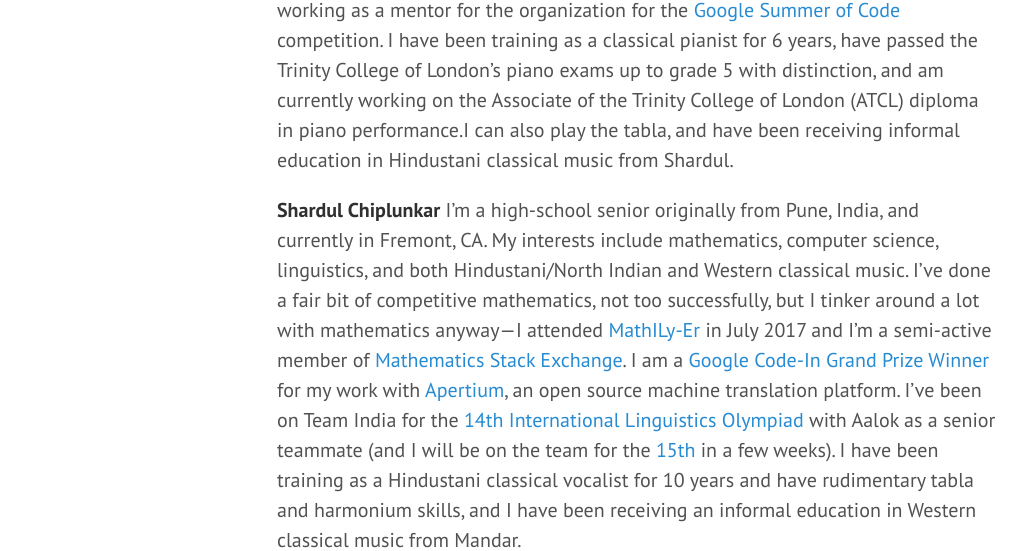
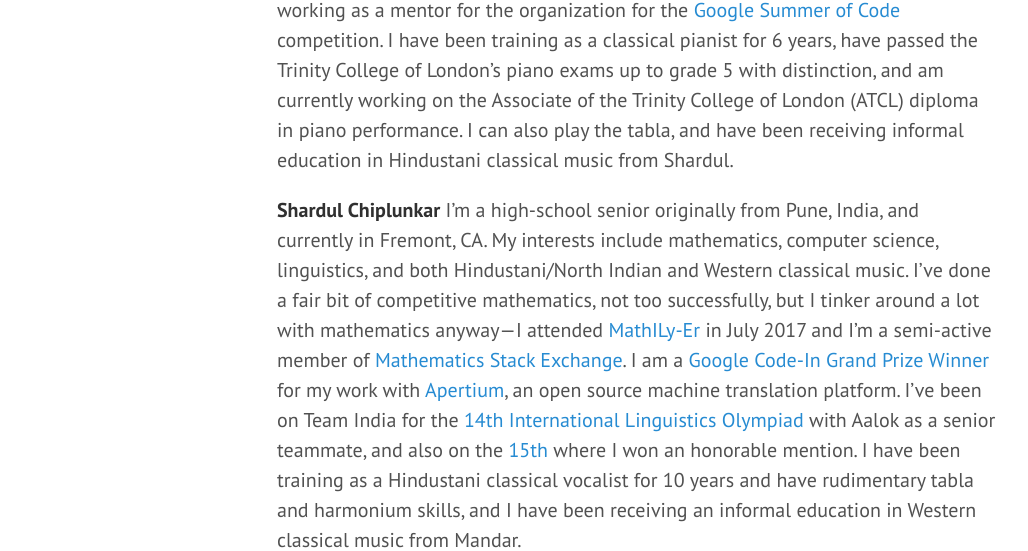
Before and after one commit to theshorttamperedclavier/theshorttamperedclavier.github.io, a Jekyll site: the page built from about.md, in a window 1280 px wide. Shown: the part 759-1310 px from the top of the page, without its empty margins (3-1031 px from the left). Built offline with Jekyll 4.4.1, drawn with Linux system fonts in a browser that asks for light colours; nearby versions of some CDN libraries; some web fonts are replaced.

Commit message:
Update bio

```diff
--- a/about.md
+++ b/about.md
@@ -28,7 +28,7 @@ the [Google Summer of Code](https://summerofcode.withgoogle.com) competition. I
 have been training as a classical pianist for 6 years, have passed the
 Trinity College of London's piano exams up to grade 5 with distinction, and am
 currently working on the Associate of the Trinity College of London (ATCL)
-diploma in piano performance.I can also play the tabla, and have been receiving
+diploma in piano performance. I can also play the tabla, and have been receiving
 informal education in Hindustani classical music from Shardul.
 
 **Shardul Chiplunkar** I'm a high-school senior originally from Pune, India, and
@@ -44,8 +44,9 @@ I am a
 for my work with [Apertium](https://www.apertium.org/), an open source machine
 translation platform. I've been on Team India for the
 [14th International Linguistics Olympiad](http://iol14.plo-in.org/)
-with Aalok as a senior teammate (and I will be on the team for the
-[15th](http://www.iol2017.ie/) in a few weeks). I have been training as a
+with Aalok as a senior teammate,
+and also on the [15th](http://www.iol2017.ie/) where I won an honorable mention.
+I have been training as a
 Hindustani classical vocalist for 10 years and have rudimentary tabla and
 harmonium skills, and I have been receiving an informal education in Western
 classical music from Mandar.
```
